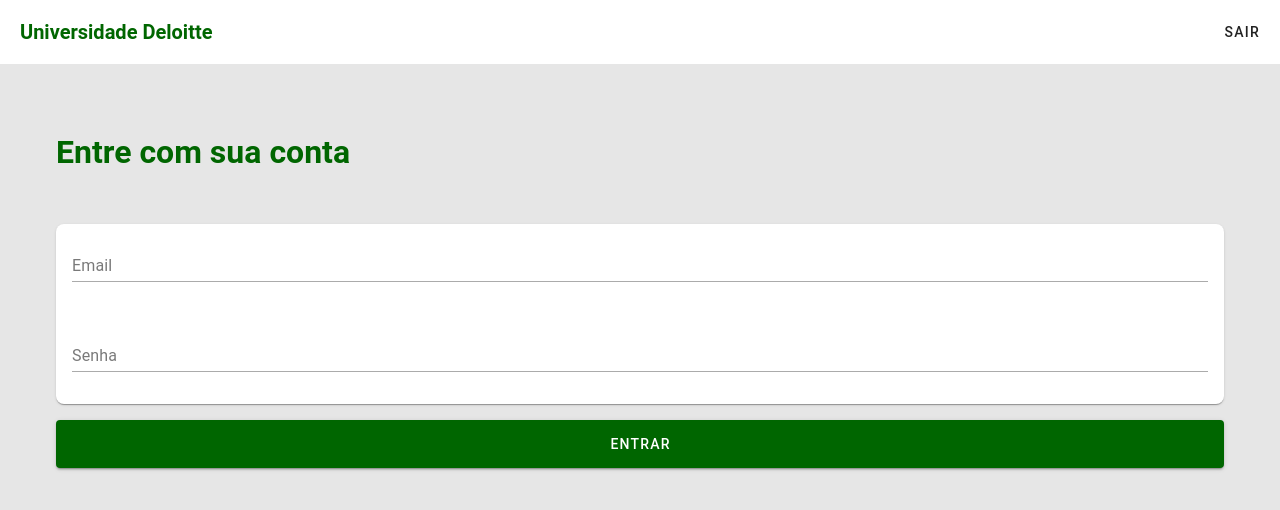
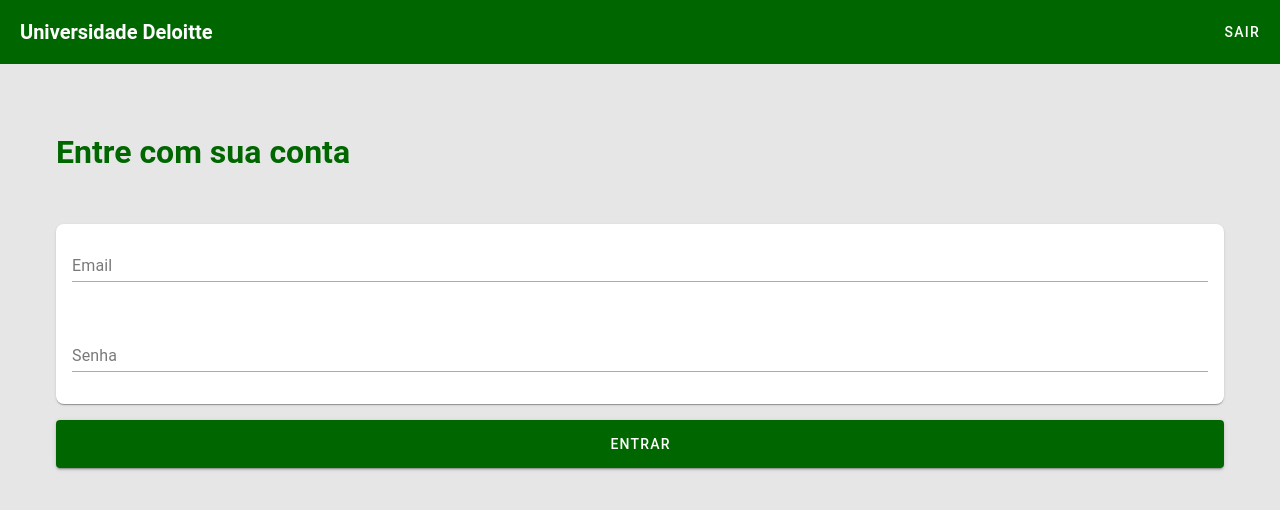
Before and after one commit to gabrielCouto26/universidade-deloitte-frontend, a Vue app: page /login in a window 1280 px wide. Shown: the top 510 px of the page. Built offline with nearby package versions, Linux system fonts and the light colour scheme.

Commit message:
remove style e adiciona classes css

```diff
--- a/src/auth/views/LoginView.vue
+++ b/src/auth/views/LoginView.vue
@@ -7,10 +7,16 @@ const { login, userInfo } = useAuth()
 
 <template>
     <v-container>
-        <h1 class="my-12" :style="{color: '#006600'}">Entre com sua conta</h1>
+        <h1 class="my-12 color-green">Entre com sua conta</h1>
         <LoginForm
             :action=login
             :callback=userInfo
         />
     </v-container>
 </template>
+
+<style>
+.color-green {
+  color: #006600 !important;
+}
+</style>
--- a/src/base/layouts/default/AppBar.vue
+++ b/src/base/layouts/default/AppBar.vue
@@ -19,8 +19,8 @@ watch(router.currentRoute, () => {
 </script>
 
 <template>
-  <v-app-bar flat>
-    <v-app-bar-title :style="{color: '#006600', fontWeight: 'bold'}">
+  <v-app-bar flat class="background-green">
+    <v-app-bar-title class="font-weight-bold">
       Universidade Deloitte
     </v-app-bar-title>
 
@@ -29,3 +29,10 @@ watch(router.currentRoute, () => {
     </v-btn>
   </v-app-bar>
 </template>
+
+<style>
+.background-green {
+  background-color: #006600 !important;
+  color: white !important;
+}
+</style>
--- a/src/disciplines/views/DisciplineDetail.vue
+++ b/src/disciplines/views/DisciplineDetail.vue
@@ -25,10 +25,16 @@ onMounted(async () => {
 
 <template>
     <v-container>
-        <h1 class="mb-12" :style="{color: '#006600'}">Detalhes da Disciplina</h1>
+        <h1 class="mb-12 color-green">Detalhes da Disciplina</h1>
         <DisciplineDetail
             :details="disciplineDetails"
             :errorMessage="errorMessage"
         />
     </v-container>
 </template>
+
+<style>
+.color-green {
+  color: #006600 !important;
+}
+</style>
--- a/src/disciplines/views/DisciplineRegister.vue
+++ b/src/disciplines/views/DisciplineRegister.vue
@@ -18,7 +18,7 @@ onMounted(async () => {
 
 <template>
     <v-container>
-        <h1 class="mb-12" :style="{color: '#006600'}">Cadastre uma nova Disciplina</h1>
+        <h1 class="mb-12 color-green">Cadastre uma nova Disciplina</h1>
         <DisciplineForm
             :register="addDisciplines"
             :teachers="teachers"
@@ -26,3 +26,9 @@ onMounted(async () => {
         />
     </v-container>
 </template>
+
+<style>
+.color-green {
+  color: #006600 !important;
+}
+</style>
--- a/src/grades/views/Grade.vue
+++ b/src/grades/views/Grade.vue
@@ -19,7 +19,7 @@ onMounted(async () => {
 
 <template>
     <v-container>
-        <h1 class="mb-12" :style="{color: '#006600'}">Cadastre uma nova Nota</h1>
+        <h1 class="mb-12 color-green">Cadastre uma nova Nota</h1>
         <GradeForm
             :register="addGrade"
             :getStudents="disciplineStudentsList"
@@ -27,3 +27,9 @@ onMounted(async () => {
         />
     </v-container>
 </template>
+
+<style>
+.color-green {
+  color: #006600 !important;
+}
+</style>
--- a/src/home/components/Home.vue
+++ b/src/home/components/Home.vue
@@ -111,7 +111,7 @@ onMounted(async () => {
 
 <template>
     <div class="mt-10">
-        <h1 :style="{color: '#006600'}"> {{ title }} </h1>
+        <h1 class="color-green"> {{ title }} </h1>
 
         <BaseTable
             :headers="headers"
@@ -122,3 +122,9 @@ onMounted(async () => {
         />
     </div>
 </template>
+
+<style>
+.color-green {
+  color: #006600 !important;
+}
+</style>
```
